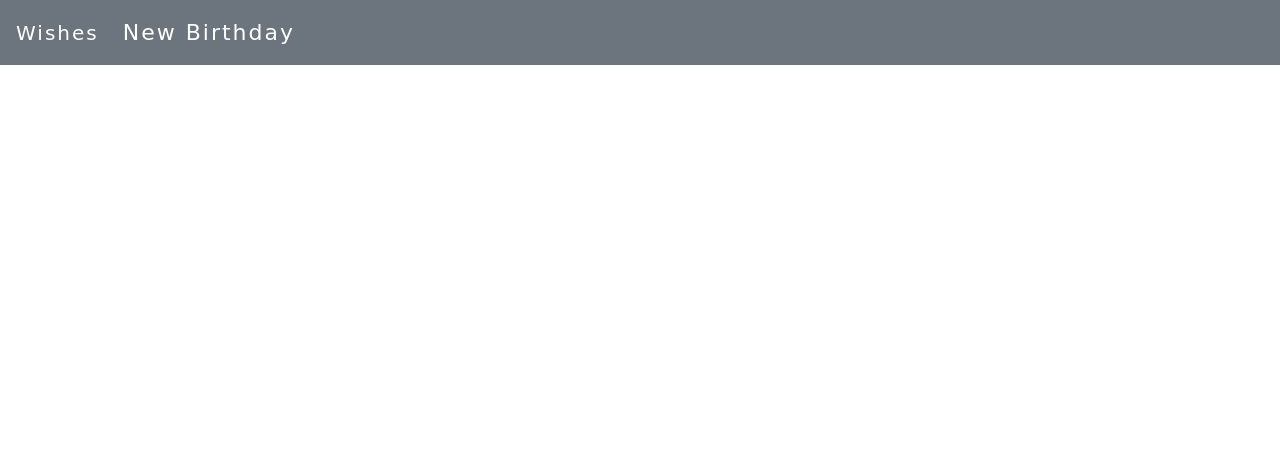
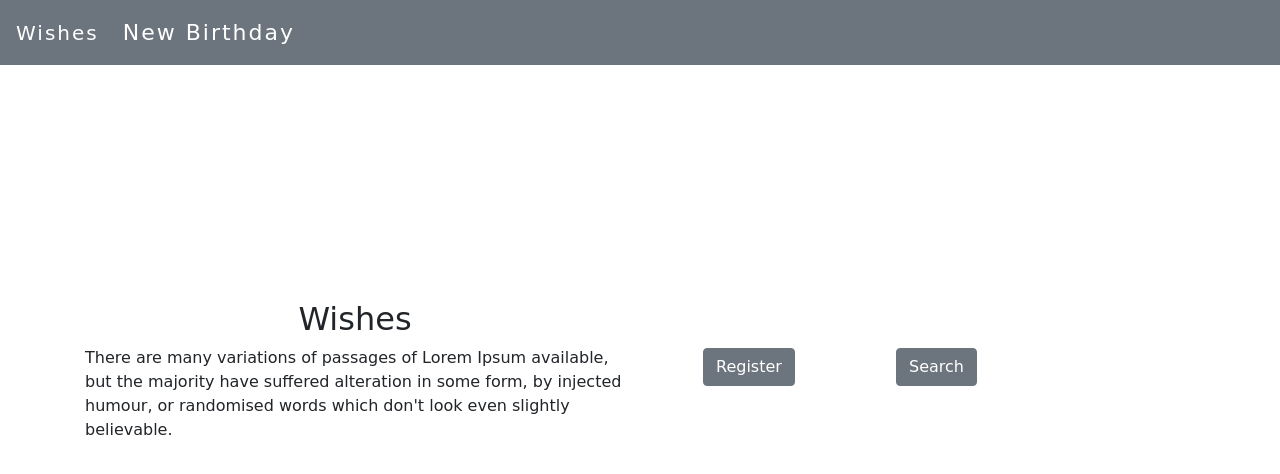
Before and after one commit to amjedsaleel/birthday-wishes, a plain HTML site: page index.html in a window 1280 px wide. Drawn offline with nearby package versions, Linux system fonts and the light colour scheme; a web font is replaced by a local one.

Commit message:
inading page set

```diff
--- a/css/style.css
+++ b/css/style.css
@@ -1,5 +1,6 @@
 body,
 html {
+  font-family: "Sansita Swashed", cursive;
   scroll-behavior: smooth;
   height: 100vh;
   width: 100%;
@@ -8,8 +9,15 @@ html {
 }
 
 header a {
-  font-family: "Sansita Swashed", cursive;
   font-size: 22px;
   color: #ffffff !important;
   letter-spacing: 2px;
 }
+
+.home-section {
+  padding-top: 300px;
+  /* display: flex;
+  justify-content: center;
+  align-items: center; */
+
+}
--- a/index.html
+++ b/index.html
@@ -13,6 +13,7 @@
   <link href="https://fonts.googleapis.com/css2?family=Sansita+Swashed:wght@400;500;600&display=swap" rel="stylesheet">
   <title>Wishes</title>
 </head>
+
 <body>
 
   <!-- header section -->
@@ -40,7 +41,23 @@
     </div>
   </header>
 
+  <!-- home section -->
+  <section class="container home-section">
+    <div class="row">
+      <div class="col-12 col-lg-6 d-flex justify-content-center">
+        <div>
+          <h2 class="text-center">Wishes</h2>
+          <p>There are many variations of passages of Lorem Ipsum available, but the majority have suffered alteration
+            in some form, by injected humour, or randomised words which don't look even slightly believable.</p>
+        </div>
+      </div>
 
+      <div class="col-12 col-lg-6 mt-5">
+        <a href="new-birthday.html" class="btn btn-secondary ml-5 mr-5">Register</a>
+        <a href="#" class="btn btn-secondary mr-5 ml-5">Search</a>
+      </div>
+    </div>
+  </section>
 
 
 
```
